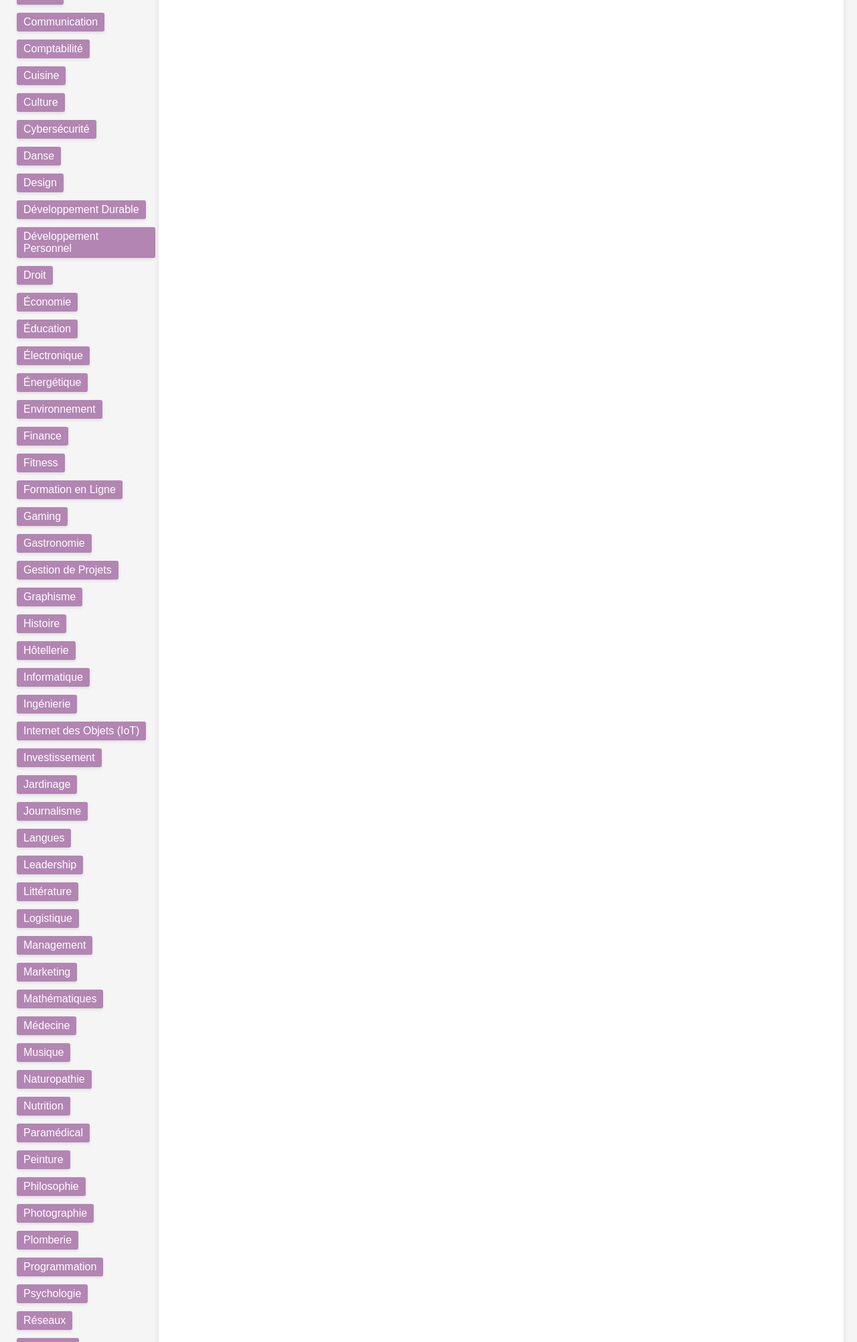
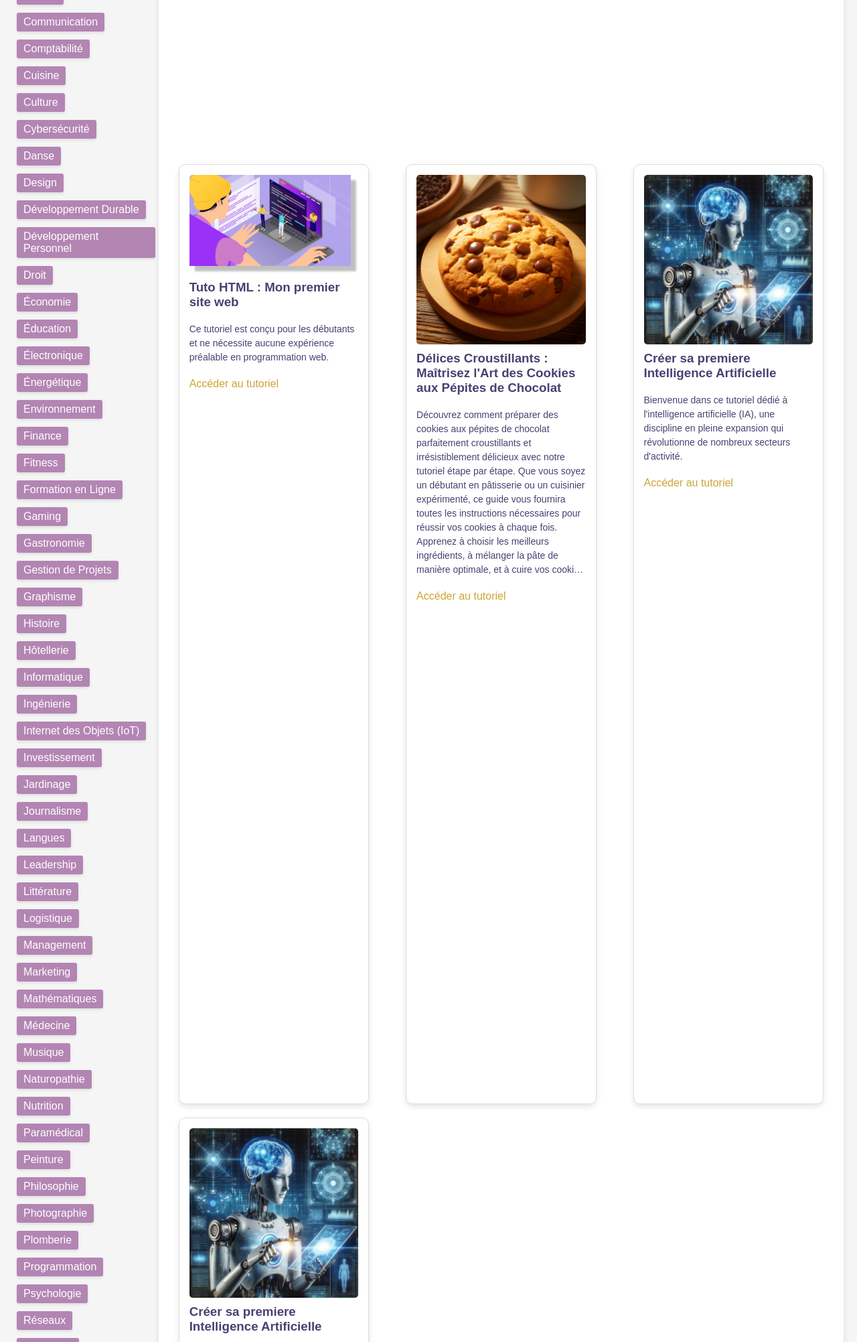
Before and after one commit to ArnoGrl/EduShare, a PHP site: page /EduShare/index.php in a window 1280 px wide. Shown: the part 1746-3749 px from the top of the page at 67% size. Run offline with PHP 8.4, Linux system fonts and the light colour scheme; the visitor is signed in with stand-in values (Sample User, id 1).

Commit message:
Add files via upload

```diff
--- a/EduShare/EduShare/data/vignette.csv
+++ b/EduShare/EduShare/data/vignette.csv
@@ -0,0 +1,4 @@
+66578f86b7744;"Tuto HTML : Mon premier site web";"Ce tutoriel est conçu pour les débutants et ne nécessite aucune expérience préalable en programmation web.";../images/TUTORIEL_PICTURE/tuto_html___mon_premier_site_web/tuto_html___mon_premier_site_web_main.png;0;tutoriel.php?id=66578f86b7744;informatique;
+665791d8d5e52;"Délices Croustillants : Maîtrisez l'Art des Cookies aux Pépites de Chocolat";"Découvrez comment préparer des cookies aux pépites de chocolat parfaitement croustillants et irrésistiblement délicieux avec notre tutoriel étape par étape. Que vous soyez un débutant en pâtisserie ou un cuisinier expérimenté, ce guide vous fournira toutes les instructions nécessaires pour réussir vos cookies à chaque fois. Apprenez à choisir les meilleurs ingrédients, à mélanger la pâte de manière optimale, et à cuire vos cookies pour atteindre la perfection dorée. Ce tutoriel est idéal pour ceux qui cherchent à impressionner lors de goûters ou à simplement savourer un moment sucré chez eux. Préparez-vous à déguster des cookies qui feront le bonheur de tous vos proches !";../images/TUTORIEL_PICTURE/d__lices_croustillants___ma__trisez_l_art_des_cookies_aux_p__pites_de_chocolat/d__lices_croustillants___ma__trisez_l_art_des_cookies_aux_p__pites_de_chocolat_main.webp;0;tutoriel.php?id=665791d8d5e52;cuisine;
+665794df9fe69;"Créer sa premiere Intelligence Artificielle";"Bienvenue dans ce tutoriel dédié à l'intelligence artificielle (IA), une discipline en pleine expansion qui révolutionne de nombreux secteurs d'activité.";../images/TUTORIEL_PICTURE/cr__er_sa_premiere_intelligence_artificielle/cr__er_sa_premiere_intelligence_artificielle_main.webp;0;tutoriel.php?id=665794df9fe69;agriculture;
+665794eb7871b;"Créer sa premiere Intelligence Artificielle";"Bienvenue dans ce tutoriel dédié à l'intelligence artificielle (IA), une discipline en pleine expansion qui révolutionne de nombreux secteurs d'activité.";../images/TUTORIEL_PICTURE/cr__er_sa_premiere_intelligence_artificielle/cr__er_sa_premiere_intelligence_artificielle_main.webp;0;tutoriel.php?id=665794eb7871b;informatique;
--- a/EduShare/EduShare/index.php
+++ b/EduShare/EduShare/index.php
@@ -69,7 +69,7 @@
             // Ouverture du fichier en lecture seule
             if (($handle = fopen($csvFile, "r")) !== FALSE) {
                 // Boucle à travers les données du fichier CSV
-                while (($data = fgetcsv($handle, 1000, ";")) !== FALSE) {
+                while (($data = fgetcsv($handle, 1000000, ";")) !== FALSE) {
                     echo '<div class="tutoriel">';
                     // Assurez-vous que l'index des données correspond bien à votre structure CSV
                     echo '<img src="' . htmlspecialchars($data[3]) . '" alt="' . htmlspecialchars($data[1]) . '">';
--- a/EduShare/EduShare/php/categorie.php
+++ b/EduShare/EduShare/php/categorie.php
@@ -43,7 +43,7 @@ if (!isset($_SESSION['username'])) {
                 // Ouverture du fichier en lecture seule
                 if (($handle = fopen($csvFile, "r")) !== FALSE) {
                     // Boucle à travers les données du fichier CSV
-                    while (($data = fgetcsv($handle, 1000, ";")) !== FALSE) {
+                    while (($data = fgetcsv($handle, 10000000, ";")) !== FALSE) {
                         // Vérifier si la catégorie correspond à la catégorie sélectionnée
                         if (strtolower(trim($data[6])) == strtolower(trim($selectedCategory))) {
                             echo '<div class="tutoriel">';
--- a/EduShare/EduShare/php/recherche.php
+++ b/EduShare/EduShare/php/recherche.php
@@ -48,7 +48,7 @@ if (!isset($_SESSION['username'])) {
                 $resultsFound = false;
 
                 // Boucle à travers les données du fichier CSV
-                while (($data = fgetcsv($handle, 1000, ";")) !== FALSE) {
+                while (($data = fgetcsv($handle, 10000000, ";")) !== FALSE) {
                     // Recherche par mot clé dans le titre du tutoriel (colonne 2 du CSV)
                     if ($query === '' || strpos(strtolower($data[1]), $query) !== FALSE) {
                         $resultsFound = true;
```
Also changed, not shown: EduShare/EduShare/data/tutoriel.csv (+4 -0 lines), EduShare/EduShare/images/TUTORIEL_PICTURE/cr__er_sa_premiere_intelligence_artificielle/cr__er_sa_premiere_intelligence_artificielle_etape_1.webp (added), EduShare/EduShare/images/TUTORIEL_PICTURE/cr__er_sa_premiere_intelligence_artificielle/cr__er_sa_premiere_intelligence_artificielle_main.webp (added), EduShare/EduShare/images/TUTORIEL_PICTURE/d__lices_croustillants___ma__trisez_l_art_des_cookies_aux_p__pites_de_chocolat/d__lices_croustillants___ma__trisez_l_art_des_cookies_aux_p__pites_de_chocolat_etape_1.webp (added), EduShare/EduShare/images/TUTORIEL_PICTURE/d__lices_croustillants___ma__trisez_l_art_des_cookies_aux_p__pites_de_chocolat/d__lices_croustillants___ma__trisez_l_art_des_cookies_aux_p__pites_de_chocolat_etape_2.webp (added), EduShare/EduShare/images/TUTORIEL_PICTURE/d__lices_croustillants___ma__trisez_l_art_des_cookies_aux_p__pites_de_chocolat/d__lices_croustillants___ma__trisez_l_art_des_cookies_aux_p__pites_de_chocolat_main.webp (added), EduShare/EduShare/images/TUTORIEL_PICTURE/tuto_html___mon_premier_site_web/tuto_html___mon_premier_site_web_etape_1.png (added), EduShare/EduShare/images/TUTORIEL_PICTURE/tuto_html___mon_premier_site_web/tuto_html___mon_premier_site_web_main.png (added).
